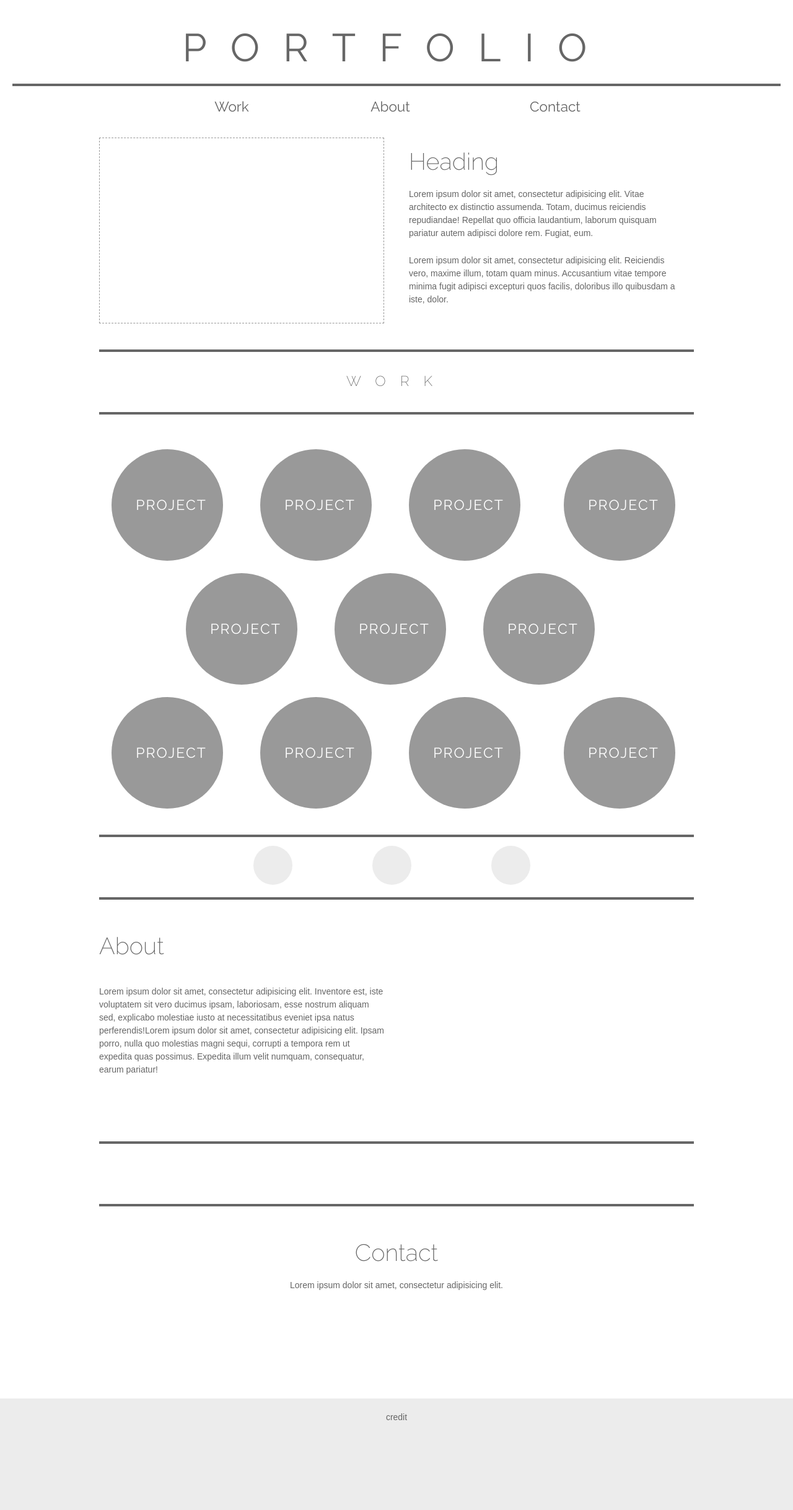
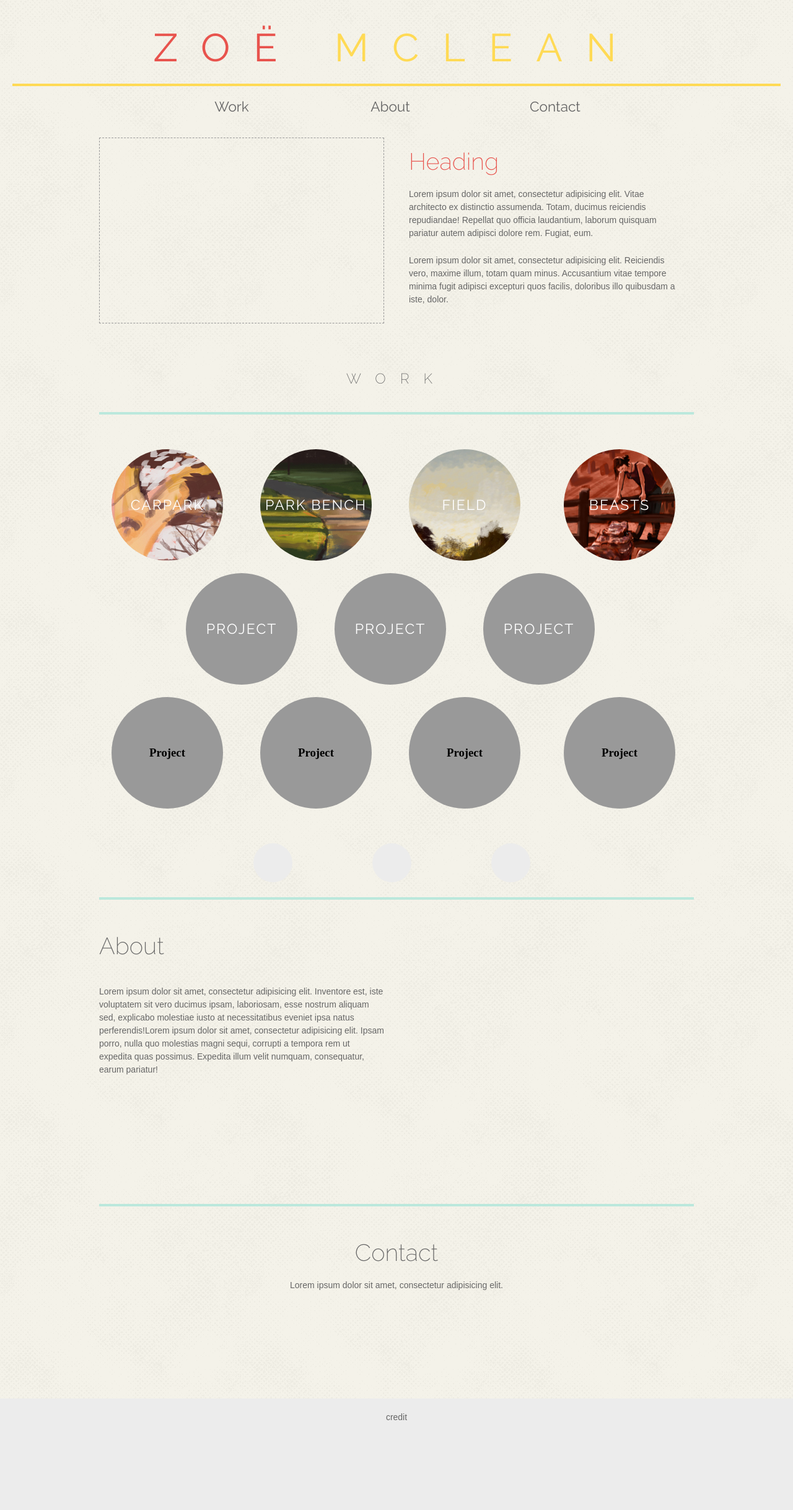
Before and after one commit to zeemclean/ywbc_portfolio_wireframe, a PHP site: page / in a window 1280 px wide. Shown: the whole page at 62% size. Run offline with PHP 8.4, Linux system fonts and the light colour scheme.

Commit message:
played with colour and added project Carpark page.

```diff
--- a/css/main.css
+++ b/css/main.css
@@ -3,20 +3,34 @@
 	padding: 0;
 	margin: 0;
 }
+body {
+	background-image: url("../assets/halftone.png");
+}
 
+.duck {
+	color: #bbe8dc;
+}
+
+.coral {
+	color: #E8534D;
+}
+
+.sunshine {
+	color: #ffda55
+}
 
 h1.header--top {
 	font-family: 'Raleway', sans-serif;
 	font-size: 63px;
 	letter-spacing: 38px;
-	color: #666;
+	color: #e8534d;
 	text-transform: uppercase;
 	font-weight: normal;
 	line-height: 39px;
 	padding-bottom: 38px;
 	padding-top: 38px;
 	text-align: center;
-	border-bottom: 4px solid #666;
+	border-bottom: 4px solid #ffda55;
 	left: 10px;
 
 }
@@ -26,7 +40,7 @@
 	padding-bottom: 63px;
 }
 
-a {
+a.topnav {
 	font-family: 'Raleway', sans-serif;
 	text-decoration: none;
 	color: #666;
@@ -34,8 +48,13 @@
 	font-weight: normal;
 }
 
-a:hover {
+a.topnav:hover {
 	color: #999;
+}
+
+.about {
+	background-image: url();
+	background-size: cover;
 }
 
 p {
@@ -71,10 +90,9 @@
 }
 
 .break {
-	/*background: #808080;*/
 	height: 105px;
-	 border-top: 4px solid #666;
-	 border-bottom: 4px solid #666;
+	 border-top: 4px solid #bb;
+	 border-bottom: 4px solid #bbe8dc;
 	margin-top: 42px;
 	margin-bottom: 56px;
 
@@ -125,23 +143,42 @@
 	display: none;
 }
 
-h3.project {
-	margin: 0;
+h3.project_name {
+	margin:auto;
+	text-align: center;
 	font-weight: normal;
 	color: #fff;
 	font-family: "Raleway", sans-serif;
 	font-size: 23px;
 	letter-spacing: 2px;
-	padding-left: 13px;
 	text-transform: uppercase;
 }
 
-.work .project:hover {
-	background-color: #ececec;
+.work_icon {
+	text-decoration: none;
+}
+
+.work_icon .project:hover {
+	background-color: #ffda55;
 	color: #666;
 	border-radius: 50%;
 }
 
+#carpark {
+	background-image: url("../assets/cE3_pathCars--small.jpg");
+}
+#park_bench {
+	background-image: url("../assets/cE2_pathBench--small.jpg");
+	background-position: 50% 65%;
+}
+#field {
+	background-image: url("../assets/colourExperiment1_field--yellow.jpg");
+	background-position: 15% 15%;
+}
+#beasts {
+	background-image: url("../assets/Farm2--small.jpg");
+	background-position: 55% 45%;
+}
 
 
 .icon_case {
@@ -180,6 +217,28 @@
 
 }
 
+
+
+
+.project_heading {
+	font-family: 'Raleway', sans-serif;
+	font-weight: normal;
+	font-size: 28px;
+	padding-top: 40px;
+}
+
+.project_subtitle {
+	font-family: 'Raleway', sans-serif;
+	padding-bottom: 23px;
+}
+.project_about {
+	padding-right: 20px;
+}
+
+
+
+
+
 footer {
 	height: 180px;
 	background: #ececec;
--- a/index.html
+++ b/index.html
@@ -10,14 +10,14 @@
 </head>
 <body>
 	<header>
-		<div class="content"><h1 class="header--top">Portfolio</h1></div>
+		<div class="content"><h1 class="header--top">Zoë <span class="sunshine">McLean</span></h1></div>
 	</header>
 
 	<nav>
 		<div class="col-1-5 invisible"><div class="content"></div></div>
-		<a class="col-1-5" href="http://">Work</a>
-		<a class="col-1-5" href="http://">About</a>
-		<a class="col-1-5" href="http://">Contact</a>
+		<a class="col-1-5 topnav" href="http://">Work</a>
+		<a class="col-1-5 topnav" href="http://">About</a>
+		<a class="col-1-5 topnav" href="http://">Contact</a>
 		<div class="col-1-5 invisible"><div class="content"></div></div>
 	</nav>
 
@@ -28,7 +28,7 @@
 			</div>
 			<div class="col-1-2">
 				<div class="content brief blurb">
-					<h2>Heading</h2>
+					<h2 class="coral">Heading</h2>
 					<p>Lorem ipsum dolor sit amet, consectetur adipisicing elit. Vitae architecto ex distinctio assumenda. Totam, ducimus reiciendis repudiandae! Repellat quo officia laudantium, laborum quisquam pariatur autem adipisci dolore rem. Fugiat, eum.</p>
 					<p>Lorem ipsum dolor sit amet, consectetur adipisicing elit. Reiciendis vero, maxime illum, totam quam minus. Accusantium vitae tempore minima fugit adipisci excepturi quos facilis, doloribus illo quibusdam a iste, dolor.</p>
 				</div>
@@ -48,46 +48,54 @@
 
 		<div class="row">
 			<div class="col-1-4">
-				<div class="content work">
-					<h3 class="project">Project</h3>
-				</div>
+				<a href="project_carpark.html"  class="work_icon">
+					<div id="carpark" class="content work">
+						<h3 class="project_name">Carpark</h3>
+					</div>
+				</a>
 			</div>
 			<div class="col-1-4">
-				<div class="content work">
-					<h3 class="project">Project</h3>
-				</div>
+				<a href="" class="work work_icon" >
+					<div id="park_bench" class="content work">
+						<h3 class="project_name">Park Bench</h3>
+					</div>
+				</a>
 			</div>
 			<div class="col-1-4">
-				<div class="content work">
-					<h3 class="project">Project</h3>
-				</div>
+				<a href="" class="work work_icon">
+					<div id="field" class="content work">
+						<h3 class="project_name">Field</h3>
+					</div>
+				</a>
 			</div>
 			<div class="col-1-4">
-				<div class="content work">
-					<h3 class="project">Project</h3>
-				</div>
+				<a href="" class="work work_icon">
+					<div id="beasts" class="content work">
+						<h3 class="project_name">Beasts</h3>
+					</div>
+				</a>
 			</div>
 		</div>
 
 		<div class="row stagger">
 			<div class="col-1-4">
 				<div class="content work">
-					<h3 class="project">Project</h3>
+					<h3 class="project_name">Project</h3>
 				</div>
 			</div>
 			<div class="col-1-4">
 				<div class="content work">
-					<h3 class="project">Project</h3>
+					<h3 class="project_name">Project</h3>
 				</div>
 			</div>
 			<div class="col-1-4">
 				<div class="content work">
-					<h3 class="project">Project</h3>
+					<h3 class="project_name">Project</h3>
 				</div>
 			</div>
 			<div class="col-1-4 hide">
 				<div class="content work">
-					<h3 class="project">Project</h3>
+					<h3 class="project_name">Project</h3>
 				</div>
 			</div>
 		</div>
```
Also changed, not shown: project_carpark.html (added, +61 -0 lines), assets/Farm2--small.jpg (added), assets/cE2_pathBench--small.jpg (added), assets/cE3_pathCars--small.jpg (added), assets/colourExperiment1_field--yellow.jpg (added), assets/creampaper.png (added), assets/faces_bsbc--small.jpg (added), assets/halftone.png (added).
